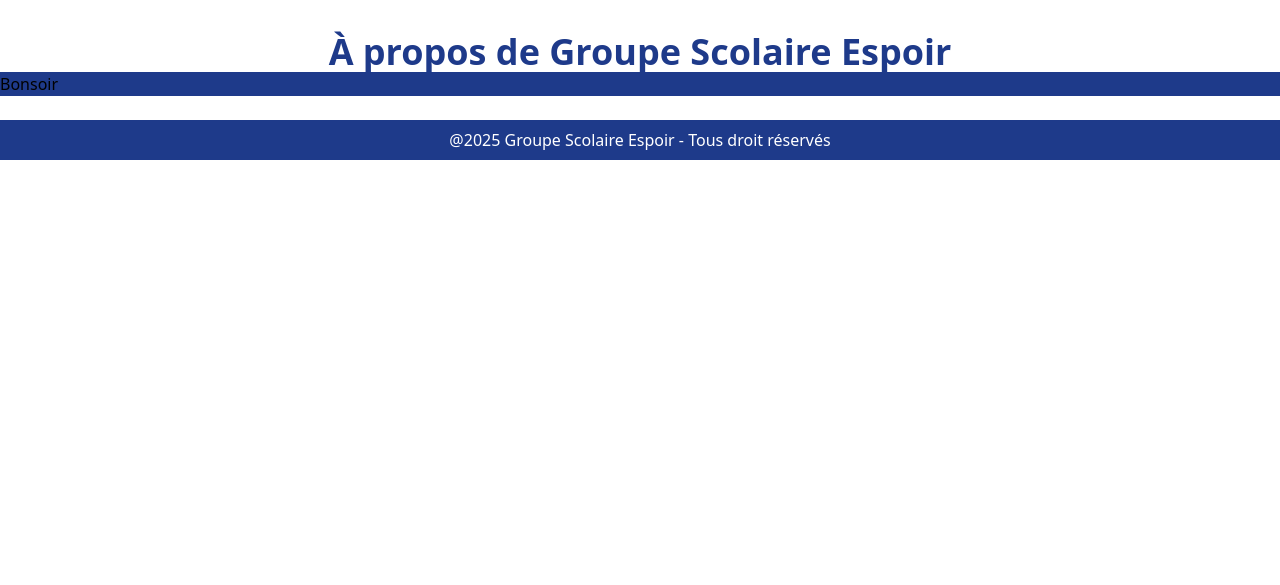
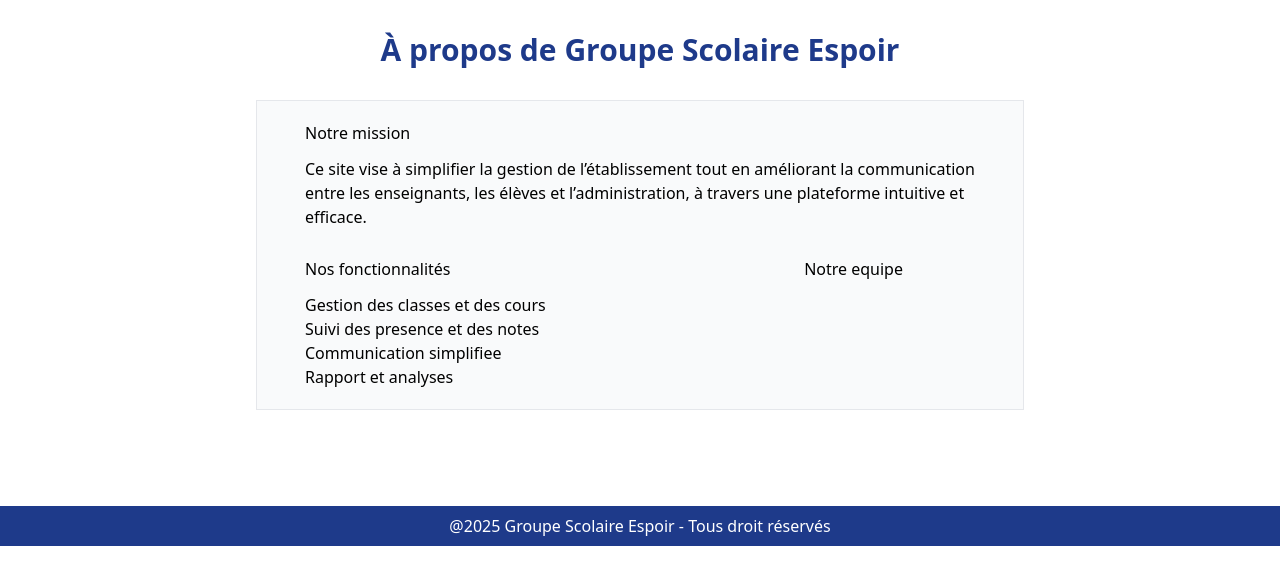
Before and after one commit to Ambdulghaffar/Django_School_Management, a Django app: template Home/templates/home/About.html in a window 1280 px wide. Shown: the part 72-657 px from the top of the page. Run offline with Django 3.2, Linux system fonts and the light colour scheme; the template is opened without the code that fills it, so the values that code supplies are empty; some libraries are stand-ins or nearby versions.

Commit message:
About page commit

```diff
--- a/Home/templates/home/About.html
+++ b/Home/templates/home/About.html
@@ -1,9 +1,32 @@
 {% extends "home/base.html" %}
 
 {% block body %}
-<h1 class="text-center font-bold mt-8 text-4xl text-blue-900">À propos de Groupe Scolaire Espoir</h1>
-<div class="bg-blue-900">
-    <p>Bonsoir</p>
+<h1 class="text-center font-bold mt-8 text-3xl text-blue-900">À propos de Groupe Scolaire Espoir</h1>
+<div class="grid place-content-center mt-8 mb-24">
+    <div class="border border-3 bg-gray-50 mx-64 ps-12 py-5 ">
+        <div>
+            <h3 class=-"font-bold text-blue-900">Notre mission</h3>
+            <p class="mt-3 pe-10">
+                Ce site vise à simplifier la gestion de l’établissement tout en améliorant la communication entre les enseignants, les élèves et l’administration, à travers une plateforme intuitive et efficace.
+            </p>
+        </div>
+        <div class="mt-7 flex justify-between ">
+            <div>
+                <h3>Nos fonctionnalités</h3>
+                <p class="mt-3">
+                    <ul>
+                        <li>Gestion des classes et des cours </li>
+                        <li>Suivi des presence et des notes</li>
+                        <li>Communication simplifiee</li>
+                        <li>Rapport et analyses</li>
+                    </ul>
+                </p>
+            </div>
+            <div class="pe-20">
+                <h3 class="pe-10">Notre equipe</h3>
+            </div>
+        </div>
+    </div>
 
 </div>
 
```
